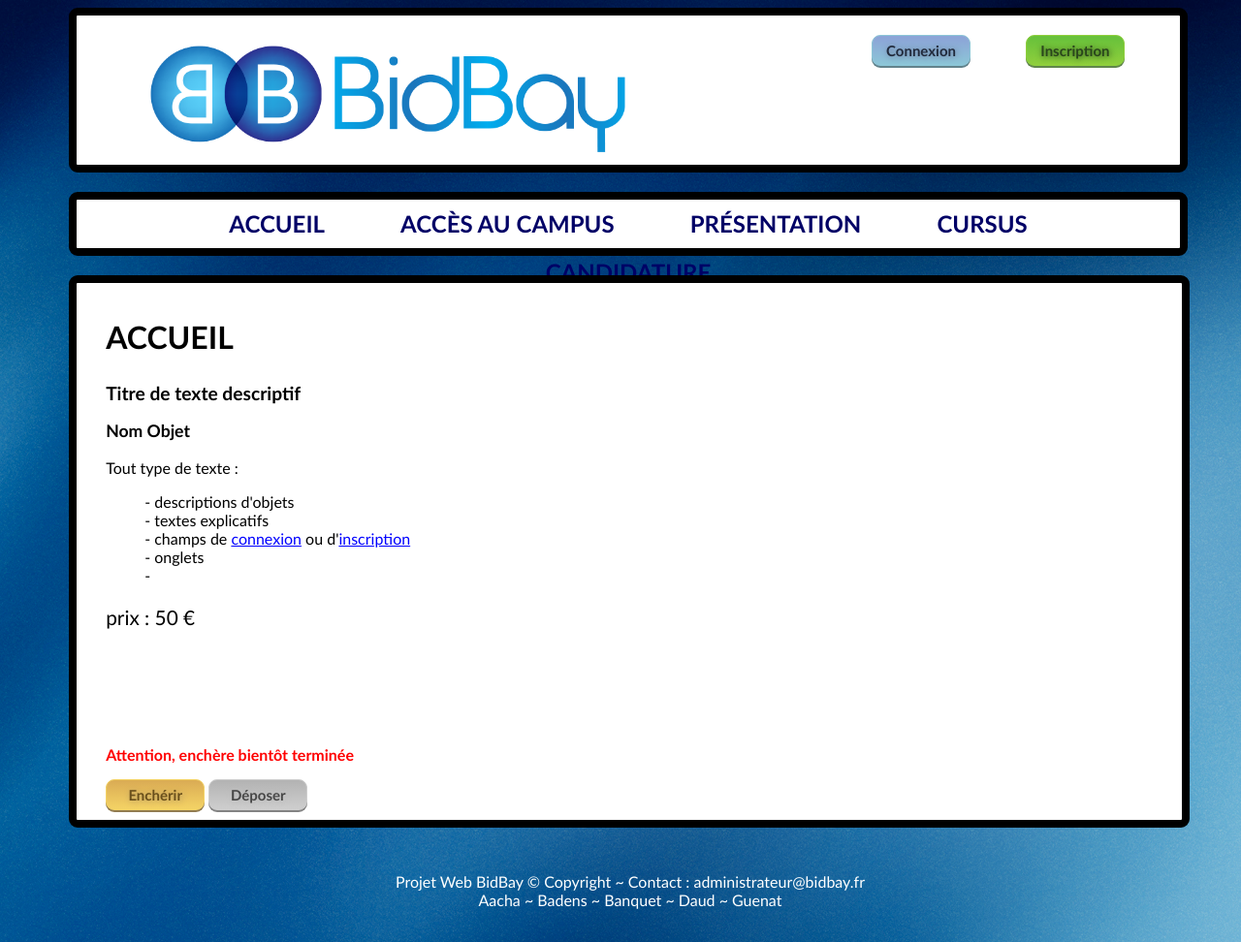
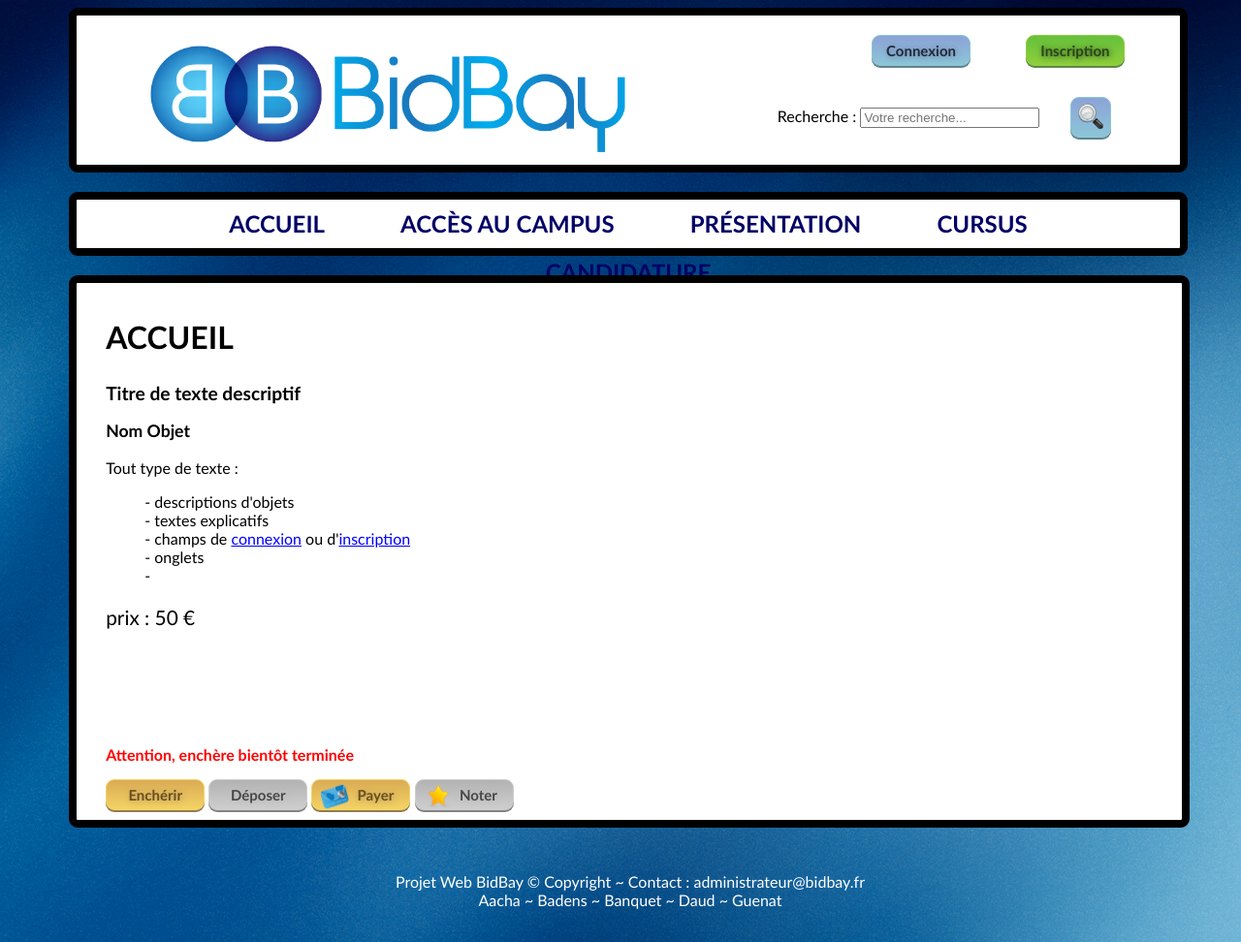
Before and after one commit to Aftergergluck/BidBay, a PHP site: page / in a window 1280 px wide. Shown: the whole page at 97% size. Run offline with PHP 8.4, Linux system fonts and the light colour scheme.

Commit message:
modified:   Charte-Graphique-BidBay.docx 	new file:   Template/images/carte-credit-payer.png 	new file:   Template/images/etoile.png 	new file:   Template/images/trouver-recherche.png 	modified:   Template/index.html 	modified:   Template/index2.html 	modified:   Template/template.css

```diff
--- a/Template/index.html
+++ b/Template/index.html
@@ -7,7 +7,8 @@
 		<title>Chartre graphique</title>
 		<div class="entete"><img class="logo" src="images/logo.png" alt="logo du site web"/>
 		<a class="bouton_inscr" href="index.html">Inscription</a>
-		<a class="bouton_co" href="index2.html">Connexion</a></div>
+		<a class="bouton_co" href="index2.html">Connexion</a>
+		<p class="rech"><a class="bouton_rech" href="index2.html"><img class="img_rech" src="images/trouver-recherche.png" alt="rech"></a>Recherche : <input type="text" name="recherche" placeholder="Votre recherche..."></p></div>
 		<nav style="text-align:center">
 			<a href="index.html">Accueil</a>
 			<a href="acces.html">Accès au campus</a>
@@ -35,6 +36,8 @@
 		<p class=fin>Attention, enchère bientôt terminée</p>
 		<a class="bouton_encherir" href="index.html">Enchérir</a>
 		<a class="bouton_depos" href="index.html">Déposer</a>
+		<a class="bouton_payer" href="index.html"><span class="paye">Payer</span></a>
+		<a class="bouton_noter" href="index.html"><span class="note">Noter</span></a>
 
 	</section></body>
 	<footer>
--- a/Template/index2.html
+++ b/Template/index2.html
@@ -8,7 +8,7 @@
 		<div class="entete"><img class="logo" src="images/logo.png" alt="logo du site web"/>
 		<a class="deco" href="index.html">Déconnexion</a>
 		<p class="mail">test-stri@projet_web.com</p>
-		</div>
+		<p class="rech"><a class="bouton_rech" href="index2.html"><img class="img_rech" src="images/trouver-recherche.png" alt="rech"></a>Recherche : <input type="text" name="recherche" placeholder="Votre recherche..."></p></div>
 		<nav style="text-align:center">
 			<a href="index.html">Accueil</a>
 			<a href="acces.html">Accès au campus</a>
@@ -36,6 +36,8 @@
 		<p class=fin>Attention, enchère bientôt terminée</p>
 		<a class="bouton_encherir" href="index.html">Enchérir</a>
 		<a class="bouton_depos" href="index.html">Déposer</a>
+		<a class="bouton_payer" href="index.html"><span class="paye">Payer</span></a>
+		<a class="bouton_noter" href="index.html"><span class="note">Noter</span></a>
 
 	</section></body>
 	<footer>
--- a/Template/template.css
+++ b/Template/template.css
@@ -104,6 +104,20 @@ a.bouton_inscr
 	margin-right:5%;
 }
 
+.rech
+{
+	float:right;
+	display:inline-block;
+	margin-top:-60px;
+	margin-right:9%;
+}
+a.bouton_rech
+{
+	float:right;
+	margin-right:-10%;
+	margin-top:-10px;
+}
+
 /* Image bannière */
 img.logo
 {
@@ -111,6 +125,25 @@ img.logo
 	padding-left:5.7%;
 	width:45%;
 }
+.img_rech
+{
+	padding-top:4px;
+	width: 30px;
+	height:30px;
+}
+.paye{
+		background:url(images/carte-credit-payer.png) no-repeat 8px 2px;
+		background-size:30px 30px;
+		text-indent:30px;
+		display:block;
+	}
+.note{
+	background:url(images/etoile.png) no-repeat 8px 2px;
+	background-size:30px 30px;
+	text-indent:30px;
+	display:block;
+}
+
 /* Menu */
 nav
 {
@@ -386,3 +419,153 @@ div.entete
     -moz-box-shadow: 0px 1px 0px #838383;
     box-shadow: 0px 1px 0px #838383;
 }
+.bouton_rech{
+	-moz-box-shadow:inset 0px 1px 4px -1px #8CC6D7;
+	-webkit-box-shadow:inset 0px 1px 4px -1px #8CC6D7;
+	box-shadow:inset 0px 1px 4px -1px #8CC6D7;
+	background:-webkit-gradient( linear, left top, left bottom, color-stop(0.05, #8ca4d7), color-stop(1, #8CC6D7) );
+	background:-moz-linear-gradient( center top, #8ca4d7 5%, #8CC6D7 100% );
+	filter:progid:DXImageTransform.Microsoft.gradient(startColorstr='#8ca4d7', endColorstr='#8CC6D7');
+	background-color:#8ca4d7;
+	-webkit-border-top-left-radius:9px;
+	-moz-border-radius-topleft:9px;
+	border-top-left-radius:9px;
+	-webkit-border-top-right-radius:9px;
+	-moz-border-radius-topright:9px;
+	border-top-right-radius:9px;
+	-webkit-border-bottom-right-radius:9px;
+	-moz-border-radius-bottomright:9px;
+	border-bottom-right-radius:9px;
+	-webkit-border-bottom-left-radius:9px;
+	-moz-border-radius-bottomleft:9px;
+	border-bottom-left-radius:9px;
+	-webkit-box-shadow: 0px 2px 0px #62828b;
+    -moz-box-shadow: 0px 2px 0px #62828b;
+    box-shadow: 0px 2px 0px #62828b;
+	text-indent:0;
+	border:1px solid #8CC6D7;
+	display:inline-block;
+	color:#212a3c;
+	font-family: 'Calibri', sans-serif;
+	font-size:15px;
+	font-weight:bold;
+	font-style:normal;
+	height:40px;
+	line-height:40px;
+	width:40px;
+	text-decoration:none;
+	text-align:center;
+	text-shadow:1px 1px 6px #687694;
+}
+.bouton_rech:hover {
+	background:-webkit-gradient( linear, left top, left bottom, color-stop(0.05, #8CC6D7), color-stop(1, #8ca4d7) );
+	background:-moz-linear-gradient( center top, #8CC6D7 5%, #8ca4d7 100% );
+	filter:progid:DXImageTransform.Microsoft.gradient(startColorstr='#8CC6D7', endColorstr='#8ca4d7');
+	background-color:#8CC6D7;
+}.bouton_rech:active {
+	position:relative;
+	top:1px;
+	-webkit-box-shadow: 0px 1px 0px #62828b;
+    -moz-box-shadow: 0px 1px 0px #62828b;
+    box-shadow: 0px 1px 0px #62828b;
+}
+.bouton_payer {
+	-moz-box-shadow:inset 0px 1px 4px -1px #F4D365;
+	-webkit-box-shadow:inset 0px 1px 4px -1px #F4D365;
+	box-shadow:inset 0px 1px 4px -1px #F4D365;
+	background:-webkit-gradient( linear, left top, left bottom, color-stop(0.05, #dbad55), color-stop(1, #F4D365) );
+	background:-moz-linear-gradient( center top, #dbad55 5%, #F4D365 100% );
+	filter:progid:DXImageTransform.Microsoft.gradient(startColorstr='#dbad55', endColorstr='#F4D365');
+	background-color:#dbad55;
+	-webkit-border-top-left-radius:9px;
+	-moz-border-radius-topleft:9px;
+	border-top-left-radius:9px;
+	-webkit-border-top-right-radius:9px;
+	-moz-border-radius-topright:9px;
+	border-top-right-radius:9px;
+	-webkit-border-bottom-right-radius:9px;
+	-moz-border-radius-bottomright:9px;
+	border-bottom-right-radius:9px;
+	-webkit-border-bottom-left-radius:9px;
+	-moz-border-radius-bottomleft:9px;
+	border-bottom-left-radius:9px;
+	-webkit-box-shadow: 0px 2px 0px #927c50;
+    -moz-box-shadow: 0px 2px 0px #927c50;
+    box-shadow: 0px 2px 0px #927c50;
+	text-indent:0;
+	border:1px solid #F4D365;
+	display:inline-block;
+	color:#694f1b;
+	font-family: 'Calibri', sans-serif;
+	font-size:15px;
+	font-weight:bold;
+	font-style:normal;
+	height:30px;
+	line-height:30px;
+	width:100px;
+	text-decoration:none;
+	text-align:center;
+	text-shadow:1px 1px 6px #b29865;
+}
+.bouton_payer:hover {
+	background:-webkit-gradient( linear, left top, left bottom, color-stop(0.05, #F4D365), color-stop(1, #dbad55) );
+	background:-moz-linear-gradient( center top, #F4D365 5%, #dbad55 100% );
+	filter:progid:DXImageTransform.Microsoft.gradient(startColorstr='#F4D365', endColorstr='#dbad55');
+	background-color:#F4D365;
+}.bouton_payer:active {
+	position:relative;
+	top:1px;
+	-webkit-box-shadow: 0px 1px 0px #927c50;
+    -moz-box-shadow: 0px 1px 0px #927c50;
+    box-shadow: 0px 1px 0px #927c50;
+}
+.bouton_noter {
+	-moz-box-shadow:inset 0px 1px 4px -1px #CECECE;
+	-webkit-box-shadow:inset 0px 1px 4px -1px #CECECE;
+	box-shadow:inset 0px 1px 4px -1px #CECECE;
+	background:-webkit-gradient( linear, left top, left bottom, color-stop(0.05, #b4b4b4), color-stop(1, #CECECE) );
+	background:-moz-linear-gradient( center top, #b4b4b4 5%, #CECECE 100% );
+	filter:progid:DXImageTransform.Microsoft.gradient(startColorstr='#b4b4b4', endColorstr='#CECECE');
+	background-color:#b4b4b4;
+	-webkit-border-top-left-radius:9px;
+	-moz-border-radius-topleft:9px;
+	border-top-left-radius:9px;
+	-webkit-border-top-right-radius:9px;
+	-moz-border-radius-topright:9px;
+	border-top-right-radius:9px;
+	-webkit-border-bottom-right-radius:9px;
+	-moz-border-radius-bottomright:9px;
+	border-bottom-right-radius:9px;
+	-webkit-border-bottom-left-radius:9px;
+	-moz-border-radius-bottomleft:9px;
+	border-bottom-left-radius:9px;
+	-webkit-box-shadow: 0px 2px 0px #838383;
+    -moz-box-shadow: 0px 2px 0px #838383;
+    box-shadow: 0px 2px 0px #838383;
+	text-indent:0;
+	border:1px solid #CECECE;
+	display:inline-block;
+	color:#474747;
+	font-family: 'Calibri', sans-serif;
+	font-size:15px;
+	font-weight:bold;
+	font-style:normal;
+	height:30px;
+	line-height:30px;
+	width:100px;
+	text-decoration:none;
+	text-align:center;
+	text-shadow:1px 1px 6px #bcbcbc;
+}
+.bouton_noter:hover {
+	background:-webkit-gradient( linear, left top, left bottom, color-stop(0.05, #CECECE), color-stop(1, #b4b4b4) );
+	background:-moz-linear-gradient( center top, #CECECE 5%, #b4b4b4 100% );
+	filter:progid:DXImageTransform.Microsoft.gradient(startColorstr='#CECECE', endColorstr='#b4b4b4');
+	background-color:#CECECE;
+}.bouton_noter:active {
+	position:relative;
+	top:1px;
+	-webkit-box-shadow: 0px 1px 0px #838383;
+    -moz-box-shadow: 0px 1px 0px #838383;
+    box-shadow: 0px 1px 0px #838383;
+}
```
Also changed, not shown: Template/images/carte-credit-payer.png (added), Template/images/etoile.png (added), Template/images/trouver-recherche.png (added), 1 other file.
